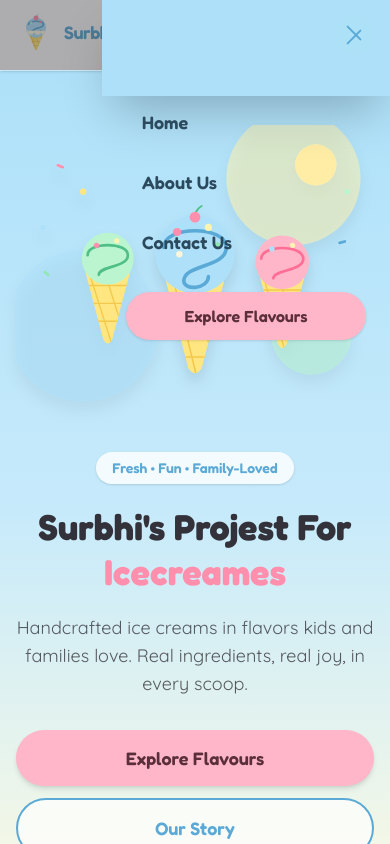
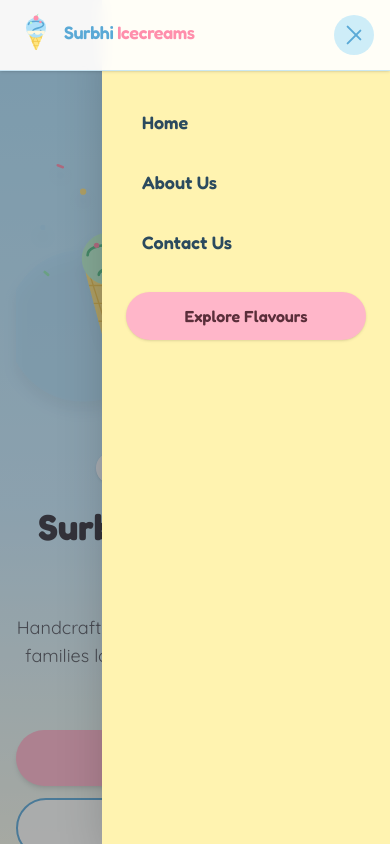
Before and after one commit to surbhimwits-svg/surbhi_icecreams, a Next.js app: page / in a window 390 px wide. Both pictures are taken after a click on the button "Open menu". Shown: the top 844 px of the page. Built offline with nearby package versions, Linux system fonts and the light colour scheme.

Commit message:
Updated mobile view menu background

```diff
--- a/components/Navbar.js
+++ b/components/Navbar.js
@@ -31,6 +31,7 @@ export default function Navbar() {
   }, [isOpen]);
 
   return (
+    <>
       <header className="sticky top-0 z-50 border-b border-sky-dark/40 bg-white/90 backdrop-blur-sm shadow-sm">
         <nav
           className="mx-auto flex max-w-7xl items-center justify-between px-4 py-3 md:px-8"
@@ -84,8 +85,10 @@ export default function Navbar() {
             />
           </button>
         </nav>
+      </header>
 
-      {/* Mobile drawer */}
+      {/* Mobile drawer — rendered outside <header> so its "fixed" positioning
+          isn't captured by the header's backdrop-blur containing block. */}
       <AnimatePresence>
         {isOpen && (
           <>
@@ -102,7 +105,7 @@ export default function Navbar() {
               role="dialog"
               aria-modal="true"
               aria-label="Mobile navigation"
-              className="fixed right-0 top-0 z-40 flex h-full w-72 flex-col gap-2 bg-sky px-6 pt-24 shadow-2xl md:hidden"
+              className="fixed right-0 top-0 z-40 flex h-full w-72 flex-col gap-2 bg-butter px-6 pt-24 shadow-2xl md:hidden"
               initial={{ x: "100%" }}
               animate={{ x: 0 }}
               exit={{ x: "100%" }}
@@ -129,6 +132,6 @@ export default function Navbar() {
           </>
         )}
       </AnimatePresence>
-    </header>
+    </>
   );
 }
```
Lines whose indentation alone changed are shown as unchanged.
